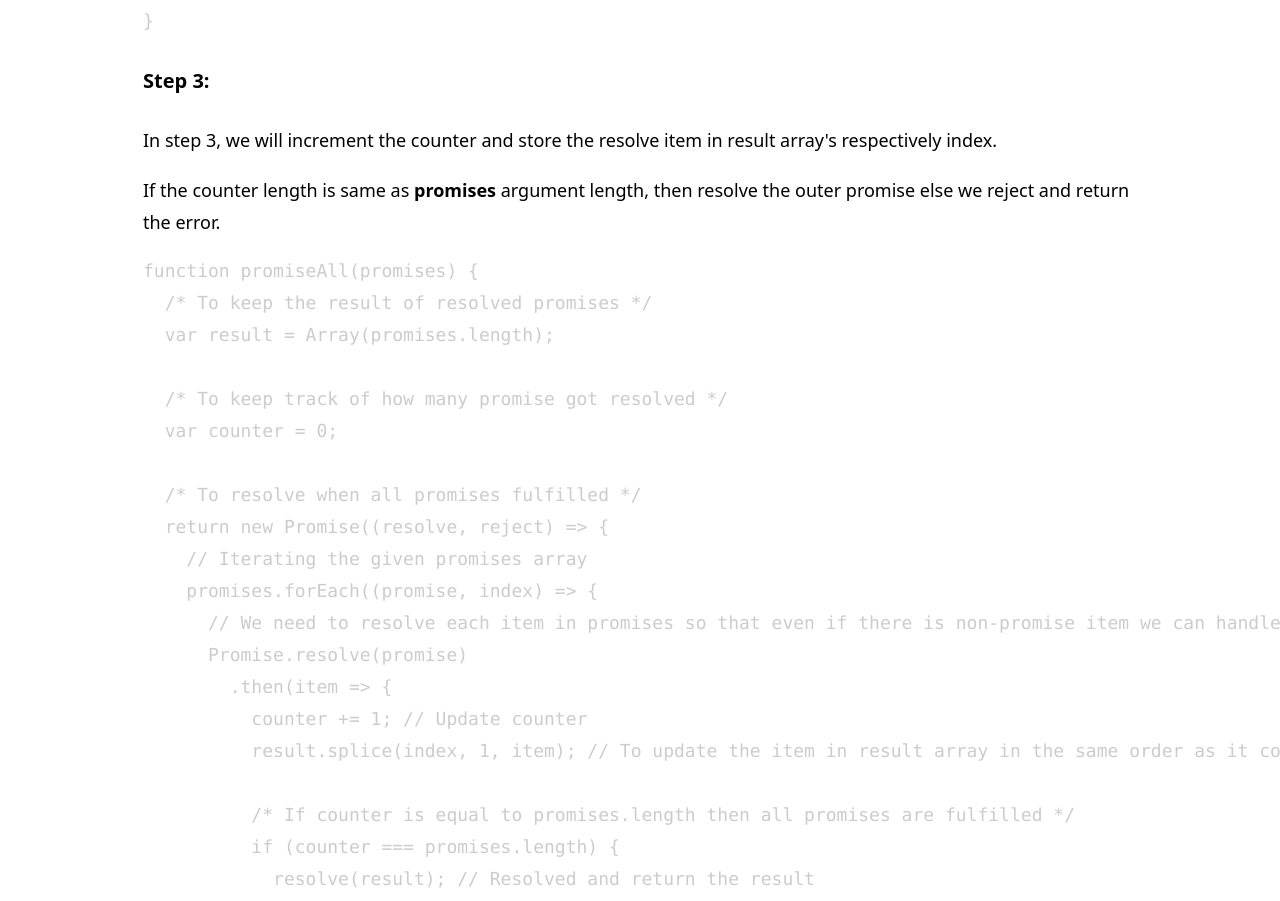
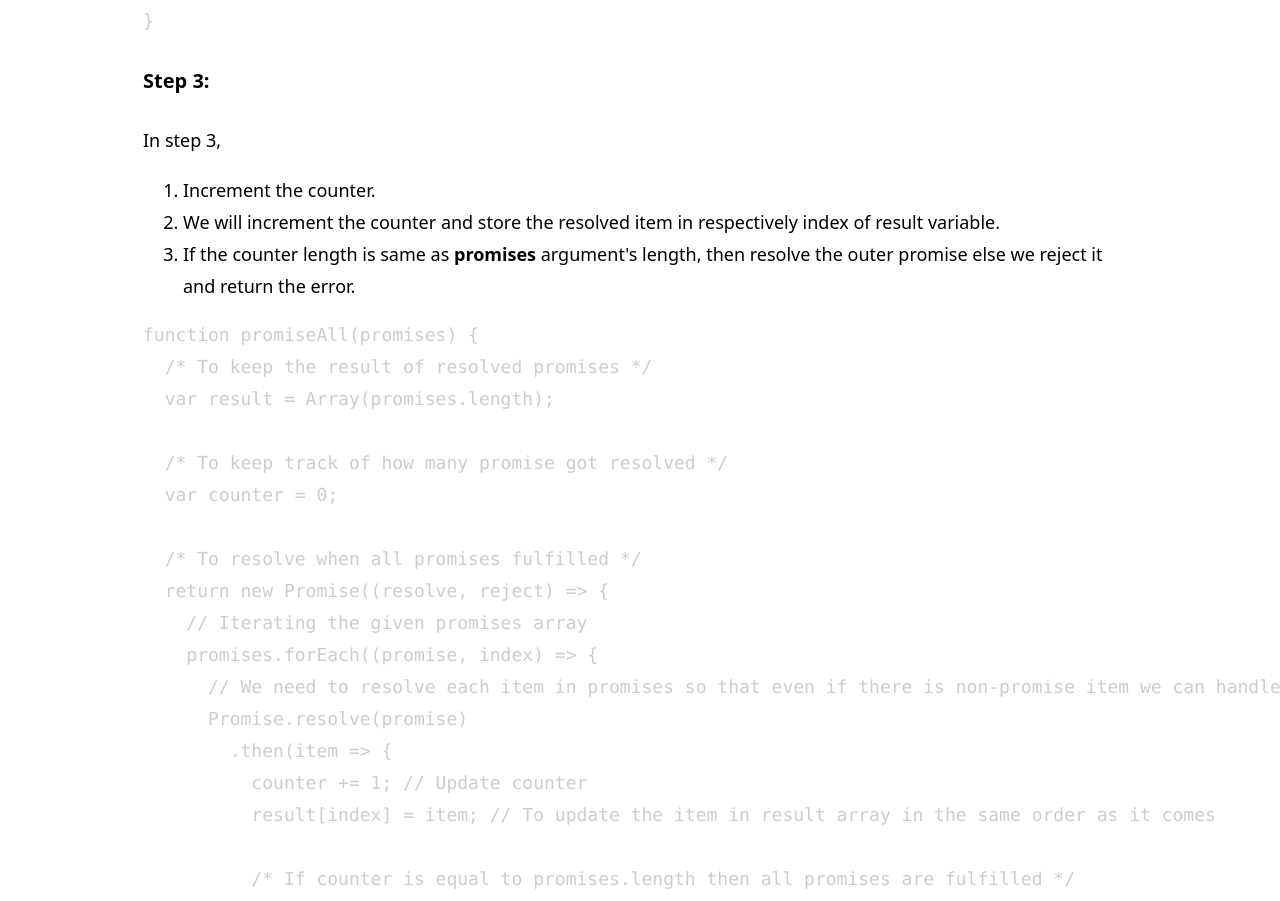
Before and after one commit to gokulkrishh/how-it-works, a Gatsby site: page /javascript/promise.all in a window 1280 px wide. Shown: the part 3408-4309 px from the top of the page. Built offline with nearby package versions, Linux system fonts and the light colour scheme; Gatsby itself is replaced by a stand-in of ours; some packages are replaced by stand-ins of ours; code samples lack their colours.

Commit message:
Updated the post

````diff
--- a/src/pages/javascript/promise.all.md
+++ b/src/pages/javascript/promise.all.md
@@ -121,9 +121,11 @@ function promiseAll(promises) {
 
 #### Step 3:
 
-In step 3, we will increment the counter and store the resolve item in result array's respectively index.
+In step 3,
 
-If the counter length is same as <b>promises</b> argument length, then resolve the outer promise else we reject and return the error.
+1. Increment the counter.
+1. We will increment the counter and store the resolved item in respectively index of result variable.
+1. If the counter length is same as <b>promises</b> argument's length, then resolve the outer promise else we reject it and return the error.
 
 ```javascript
 function promiseAll(promises) {
@@ -141,7 +143,7 @@ function promiseAll(promises) {
       Promise.resolve(promise)
         .then(item => {
           counter += 1; // Update counter
-          result.splice(index, 1, item); // To update the item in result array in the same order as it comes
+          result[index] = item; // To update the item in result array in the same order as it comes
 
           /* If counter is equal to promises.length then all promises are fulfilled */
           if (counter === promises.length) {
````
